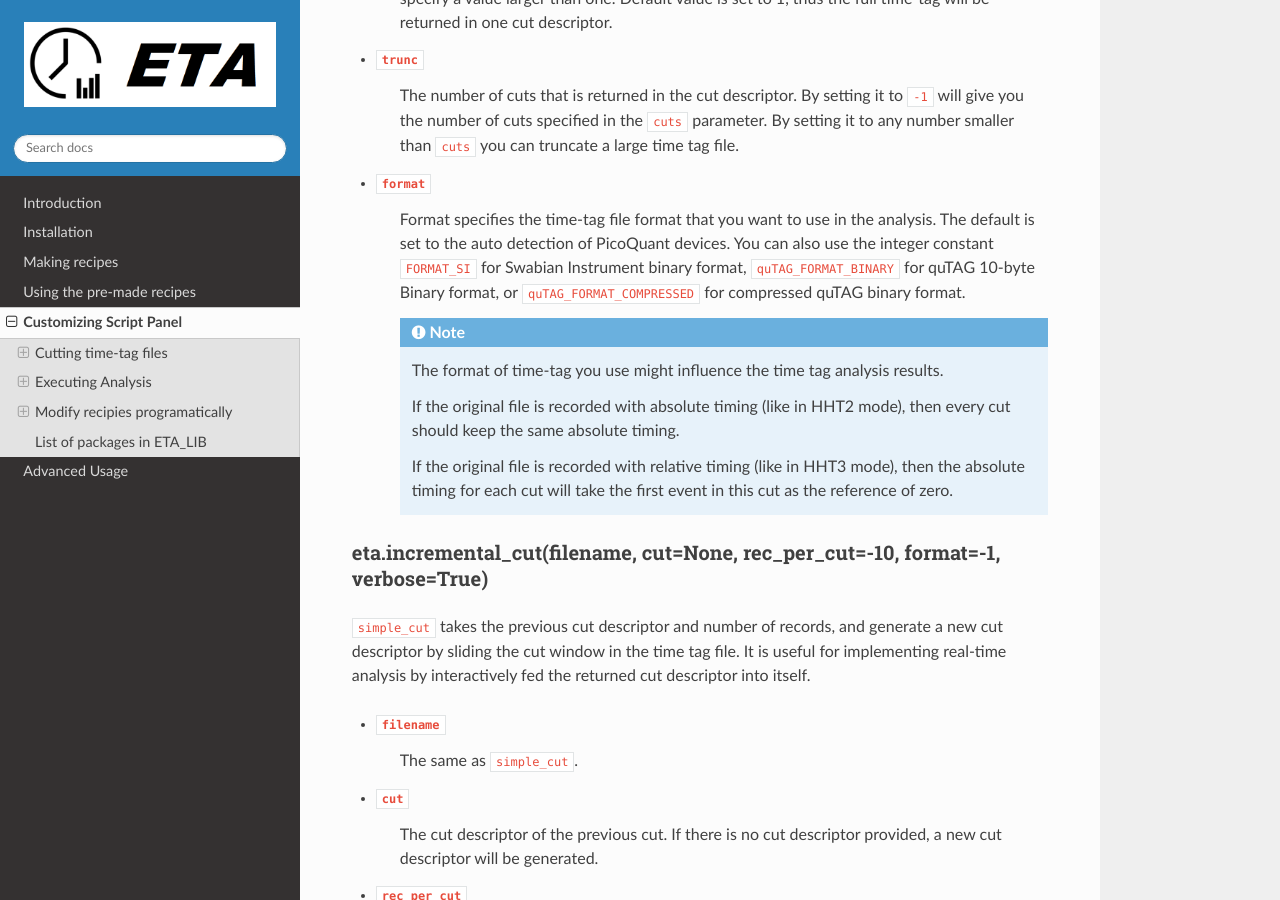
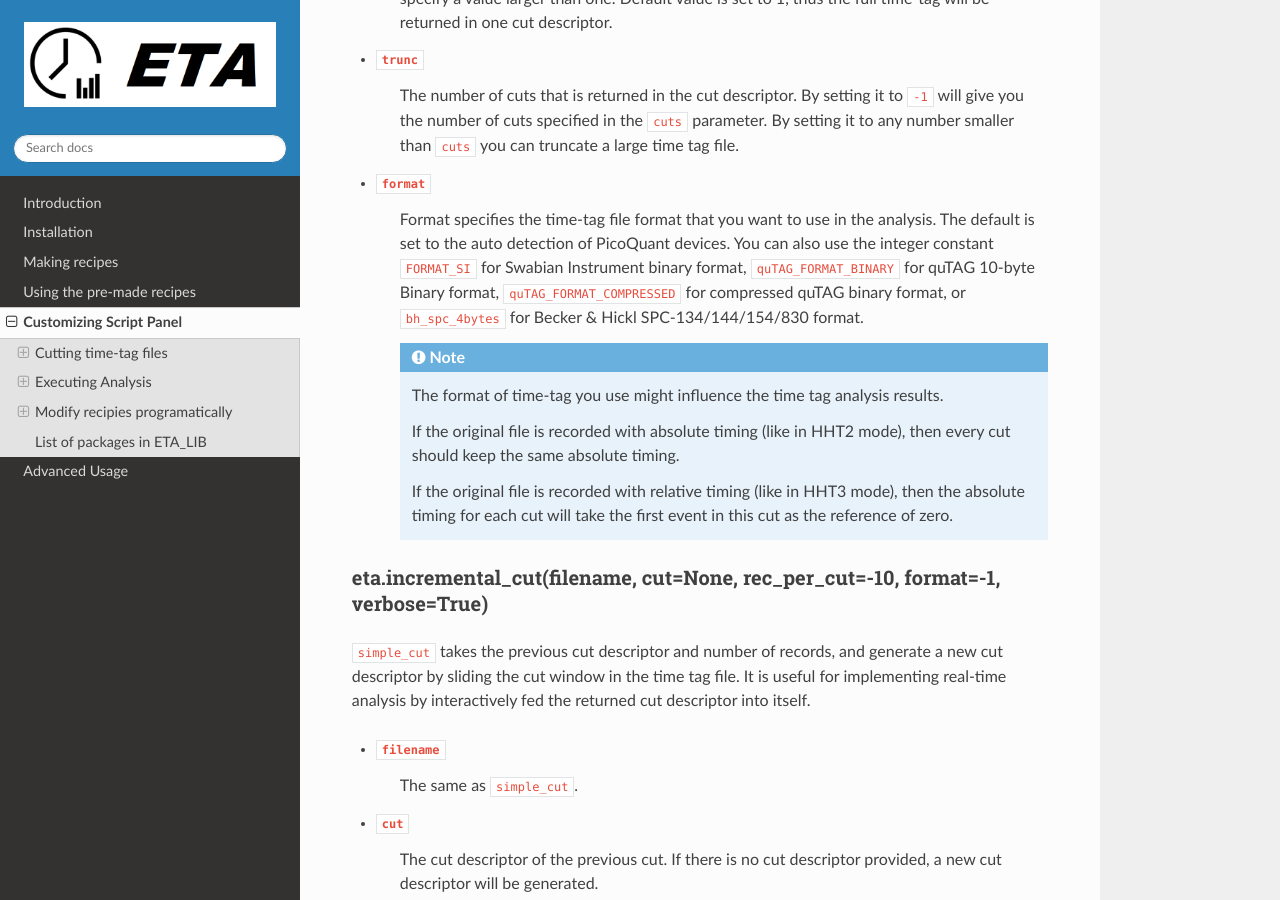
Before and after one commit to timetag/timetag.github.io, a Sphinx documentation site: the page built from docs/python.rst, in a window 1280 px wide and 900 px high, scrolled down 1191 px. Built offline with Sphinx 7.4.7 and the Read the Docs theme 2.0.0, drawn with Linux system fonts in a browser that asks for light colours.

Commit message:
Update python.rst

```diff
--- a/docs/python.rst
+++ b/docs/python.rst
@@ -37,7 +37,7 @@
     The number of cuts that is returned in the cut descriptor. By setting it to ``-1`` will give you the number of cuts specified in the ``cuts`` parameter. By setting it to any number smaller than ``cuts`` you can truncate a large time tag file.
 
 - ``format``
-    Format specifies the time-tag file format that you want to use in the analysis. The default is set to the auto detection of PicoQuant devices. You can also use the integer constant ``FORMAT_SI`` for Swabian Instrument binary format, ``quTAG_FORMAT_BINARY`` for quTAG 10-byte Binary format, or  ``quTAG_FORMAT_COMPRESSED`` for compressed quTAG binary format.
+    Format specifies the time-tag file format that you want to use in the analysis. The default is set to the auto detection of PicoQuant devices. You can also use the integer constant ``FORMAT_SI`` for Swabian Instrument binary format, ``quTAG_FORMAT_BINARY`` for quTAG 10-byte Binary format,  ``quTAG_FORMAT_COMPRESSED`` for compressed quTAG binary format, or ``bh_spc_4bytes`` for Becker & Hickl  SPC-134/144/154/830 format.
 
     .. note::
         The format of time-tag you use might influence the time tag analysis results.
```
